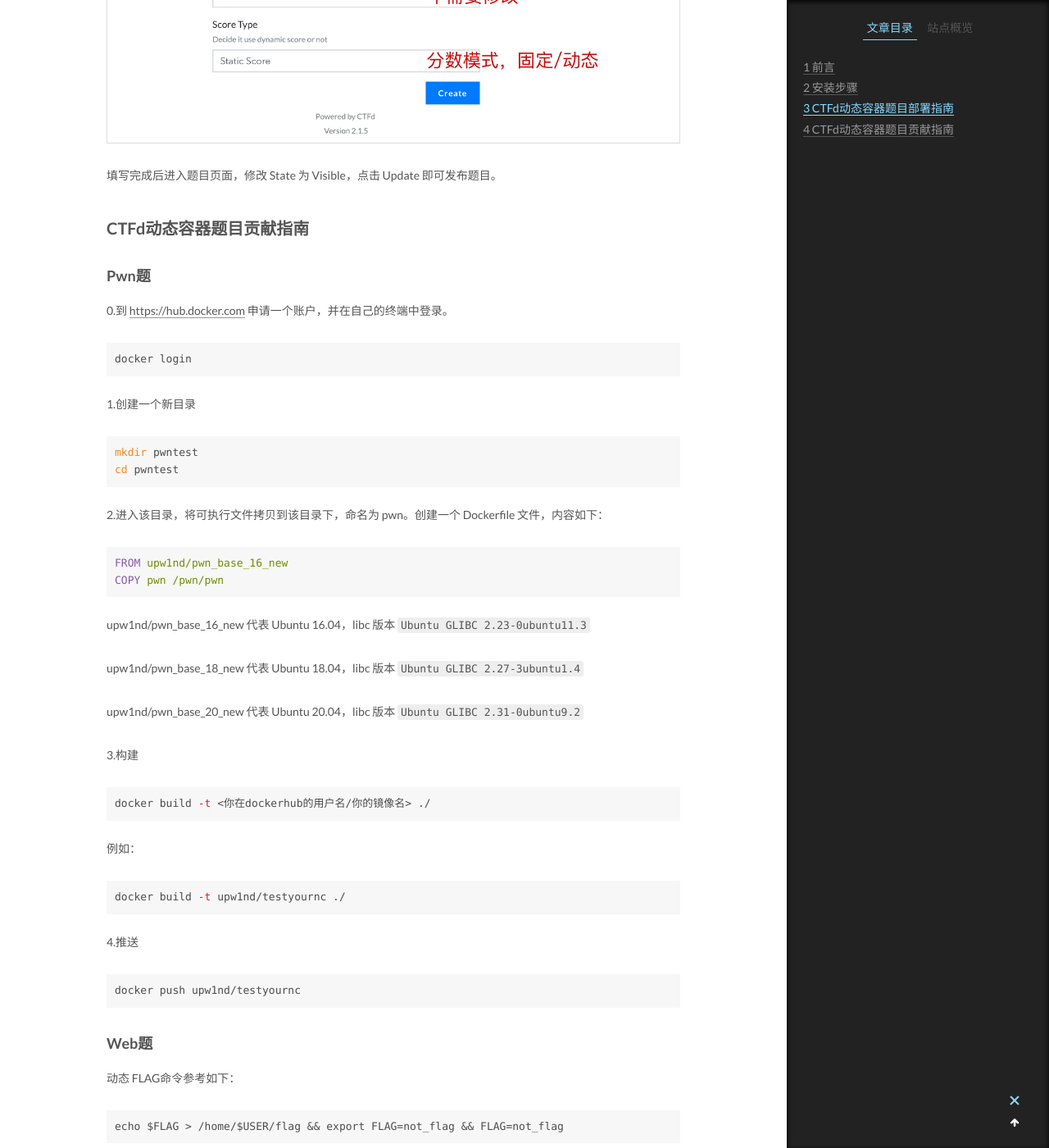
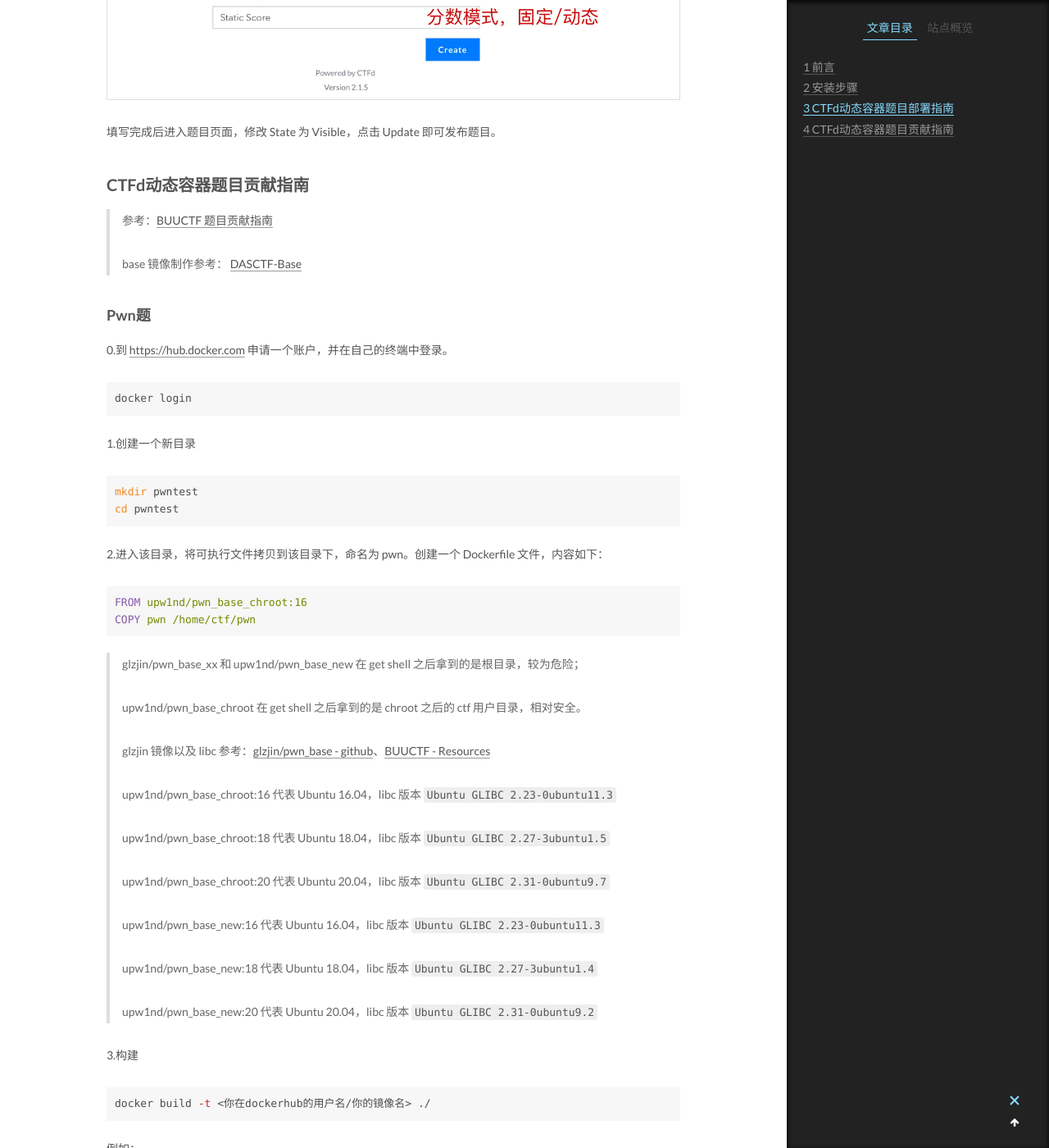
Before and after one commit to Up-wind/Upw1nd.github.io, a Jekyll site: the page built from _posts/2021-05-28-CTFd.md, in a window 1280 px wide and 1400 px high, scrolled down 10477 px. Shown: the whole window at 82% size. Built offline with Jekyll 4.4.1, drawn with Linux system fonts in a browser that asks for light colours; some of the changed text lies outside the part shown.

Commit message:
Update 2021-05-28-CTFd.md

````diff
--- a/_posts/2021-05-28-CTFd.md
+++ b/_posts/2021-05-28-CTFd.md
@@ -321,6 +319,10 @@ docker-compose up -d
 
 ## CTFd动态容器题目贡献指南
 
+> 参考：[BUUCTF 题目贡献指南](https://www.zhaoj.in/read-6259.html)
+>
+> base 镜像制作参考： [DASCTF-Base](https://github.com/DASCTF-Base/)
+
 ### Pwn题
 
 0.到 [https://hub.docker.com](https://hub.docker.com/) 申请一个账户，并在自己的终端中登录。
@@ -339,15 +341,27 @@ cd pwntest
 2.进入该目录，将可执行文件拷贝到该目录下，命名为 pwn。创建一个 Dockerfile 文件，内容如下：
 
 ```dockerfile
-FROM upw1nd/pwn_base_16_new
-COPY pwn /pwn/pwn
+FROM upw1nd/pwn_base_chroot:16
+COPY pwn /home/ctf/pwn
 ```
 
-upw1nd/pwn_base_16_new 代表 Ubuntu 16.04，libc 版本 `Ubuntu GLIBC 2.23-0ubuntu11.3`
-
-upw1nd/pwn_base_18_new 代表 Ubuntu 18.04，libc 版本 `Ubuntu GLIBC 2.27-3ubuntu1.4`
-
-upw1nd/pwn_base_20_new 代表 Ubuntu 20.04，libc 版本 `Ubuntu GLIBC 2.31-0ubuntu9.2`
+>glzjin/pwn_base_xx 和 upw1nd/pwn_base_new 在 get shell 之后拿到的是根目录，较为危险；
+>
+>upw1nd/pwn_base_chroot 在 get shell 之后拿到的是 chroot 之后的 ctf 用户目录，相对安全。
+>
+>glzjin 镜像以及 libc 参考：[glzjin/pwn_base - github](https://github.com/glzjin/pwn_base)、[BUUCTF - Resources](https://buuoj.cn/resources)
+>
+>upw1nd/pwn_base_chroot:16 代表 Ubuntu 16.04，libc 版本 `Ubuntu GLIBC 2.23-0ubuntu11.3`
+>
+>upw1nd/pwn_base_chroot:18 代表 Ubuntu 18.04，libc 版本 `Ubuntu GLIBC 2.27-3ubuntu1.5`
+>
+>upw1nd/pwn_base_chroot:20 代表 Ubuntu 20.04，libc 版本 `Ubuntu GLIBC 2.31-0ubuntu9.7`
+>
+>upw1nd/pwn_base_new:16 代表 Ubuntu 16.04，libc 版本 `Ubuntu GLIBC 2.23-0ubuntu11.3`
+>
+>upw1nd/pwn_base_new:18 代表 Ubuntu 18.04，libc 版本 `Ubuntu GLIBC 2.27-3ubuntu1.4`
+>
+>upw1nd/pwn_base_new:20 代表 Ubuntu 20.04，libc 版本 `Ubuntu GLIBC 2.31-0ubuntu9.2`
 
 3.构建
 
````
Also changed, not shown: other parts of _posts/2021-05-28-CTFd.md (+0 -2 lines).
